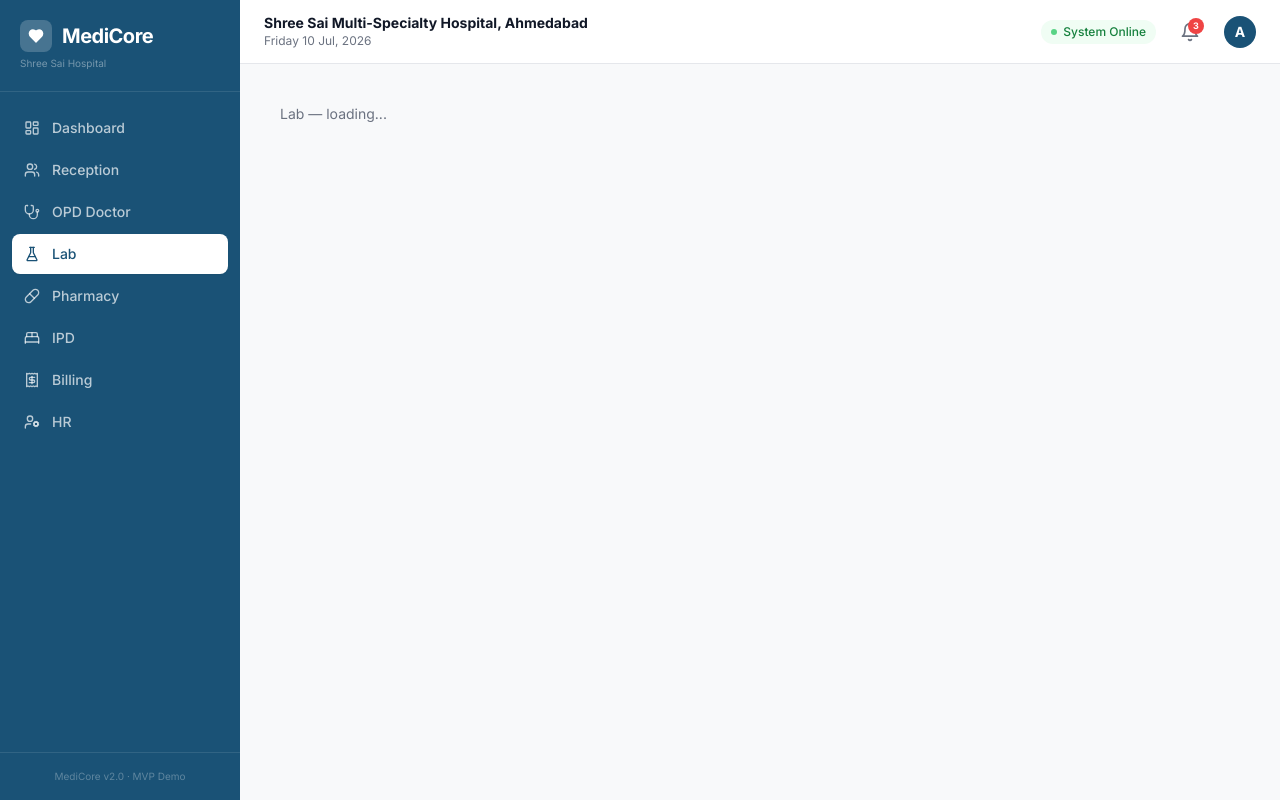
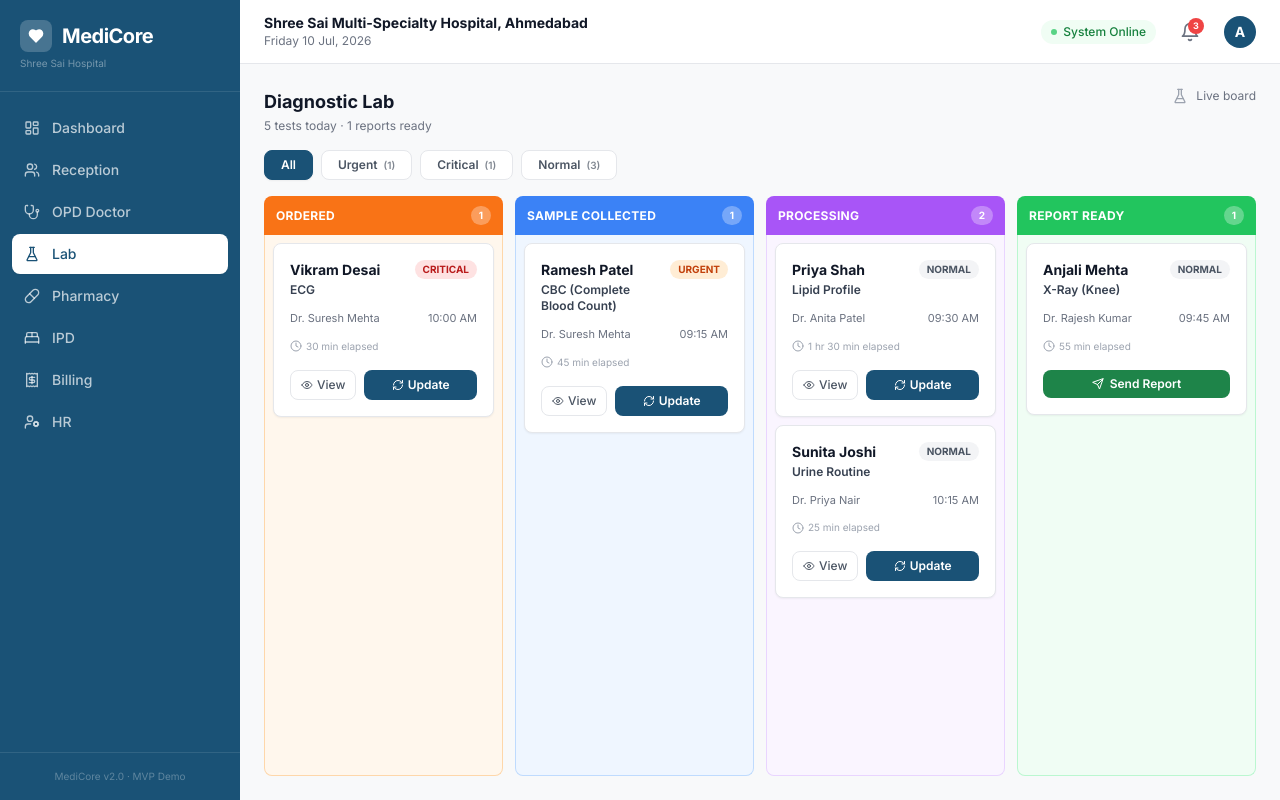
Before and after one commit to vivekmallik1123/medicore-app, a React (Vite) app: page /lab in a window 1280 px wide. Built offline with nearby package versions, Linux system fonts and the light colour scheme.

Commit message:
feat: build Lab page — kanban board with 4 columns, filters, elapsed timers, move-to-next action

```diff
--- a/src/pages/Lab.jsx
+++ b/src/pages/Lab.jsx
@@ -1,4 +1,235 @@
-// Placeholder — full implementation in next prompt
+import { useState, useEffect } from 'react'
+import { Eye, RefreshCw, Send, Clock, FlaskConical } from 'lucide-react'
+import { LAB_TESTS } from '../data/mockData.js'
+
+// ─── Constants ────────────────────────────────────────────────────────────────
+
+const COLUMNS = [
+  {
+    key:    'Ordered',
+    label:  'Ordered',
+    color:  'bg-orange-500',
+    light:  'bg-orange-50',
+    border: 'border-orange-200',
+    text:   'text-orange-700',
+    count:  'bg-orange-100 text-orange-700',
+  },
+  {
+    key:    'SampleCollected',
+    label:  'Sample Collected',
+    color:  'bg-blue-500',
+    light:  'bg-blue-50',
+    border: 'border-blue-200',
+    text:   'text-blue-700',
+    count:  'bg-blue-100 text-blue-700',
+  },
+  {
+    key:    'Processing',
+    label:  'Processing',
+    color:  'bg-purple-500',
+    light:  'bg-purple-50',
+    border: 'border-purple-200',
+    text:   'text-purple-700',
+    count:  'bg-purple-100 text-purple-700',
+  },
+  {
+    key:    'ReportReady',
+    label:  'Report Ready',
+    color:  'bg-green-500',
+    light:  'bg-green-50',
+    border: 'border-green-200',
+    text:   'text-green-700',
+    count:  'bg-green-100 text-green-700',
+  },
+]
+
+const PRIORITY_BADGE = {
+  Critical: 'bg-red-100 text-red-700',
+  Urgent:   'bg-orange-100 text-orange-700',
+  Normal:   'bg-gray-100 text-gray-600',
+}
+
+// Elapsed times (static mock)
+const ELAPSED = {
+  1: '45 min',
+  2: '1 hr 30 min',
+  3: '55 min',
+  4: '30 min',
+  5: '25 min',
+}
+
+// ─── Helpers ────────────────────────────────────────────────────────────────────
+
+function ElapsedTimer({ testId }) {
+  const [secs, setSecs] = useState(0)
+  useEffect(() => {
+    const t = setInterval(() => setSecs((s) => s + 1), 1000)
+    return () => clearInterval(t)
+  }, [])
+  const base = ELAPSED[testId] || '0 min'
+  return (
+    <span className="flex items-center gap-1 text-[10px] text-gray-400">
+      <Clock className="w-3 h-3" />
+      {base} elapsed
+    </span>
+  )
+}
+
+// ─── Lab Card ─────────────────────────────────────────────────────────────────────
+
+function LabCard({ test, onMove }) {
+  const isReady = test.status === 'ReportReady'
+
+  return (
+    <div className="bg-white rounded-lg border border-[#E5E7EB] shadow-sm p-4 space-y-3">
+      {/* Top row */}
+      <div className="flex items-start justify-between gap-2">
+        <div className="min-w-0">
+          <p className="text-sm font-bold text-gray-900 truncate">{test.patient}</p>
+          <p className="text-xs font-semibold text-gray-700 mt-0.5">{test.test}</p>
+        </div>
+        <span className={`text-[10px] font-bold px-2 py-0.5 rounded-full flex-shrink-0 ${
+          PRIORITY_BADGE[test.priority] || PRIORITY_BADGE.Normal
+        }`}>
+          {test.priority.toUpperCase()}
+        </span>
+      </div>
+
+      {/* Doctor + time */}
+      <div className="flex items-center justify-between">
+        <p className="text-[11px] text-gray-500">{test.orderedBy}</p>
+        <p className="text-[11px] text-gray-500">{test.orderedAt}</p>
+      </div>
+
+      {/* Elapsed */}
+      <ElapsedTimer testId={test.id} />
+
+      {/* Actions */}
+      <div className="flex gap-2 pt-1">
+        {isReady ? (
+          <button className="flex-1 flex items-center justify-center gap-1.5 bg-[#1E8449] text-white text-xs font-semibold py-1.5 rounded-lg hover:bg-[#196F3D] transition-colors">
+            <Send className="w-3 h-3" /> Send Report
+          </button>
+        ) : (
+          <>
+            <button className="flex items-center gap-1 border border-[#E5E7EB] text-gray-600 text-xs font-medium px-2.5 py-1.5 rounded-lg hover:bg-[#F8F9FA] transition-colors">
+              <Eye className="w-3 h-3" /> View
+            </button>
+            <button
+              onClick={() => onMove(test.id)}
+              className="flex-1 flex items-center justify-center gap-1 bg-[#1A5276] text-white text-xs font-semibold py-1.5 rounded-lg hover:bg-[#154360] transition-colors"
+            >
+              <RefreshCw className="w-3 h-3" /> Update
+            </button>
+          </>
+        )}
+      </div>
+    </div>
+  )
+}
+
+// ─── Kanban Column ───────────────────────────────────────────────────────────────────
+
+function KanbanColumn({ col, tests, onMove }) {
+  return (
+    <div className="flex flex-col min-h-0">
+      {/* Column header */}
+      <div className={`flex items-center justify-between px-3 py-2.5 rounded-t-lg ${col.color}`}>
+        <span className="text-xs font-bold text-white uppercase tracking-wide">{col.label}</span>
+        <span className="text-[10px] font-bold bg-white/30 text-white px-2 py-0.5 rounded-full">
+          {tests.length}
+        </span>
+      </div>
+
+      {/* Cards */}
+      <div className={`flex-1 overflow-y-auto p-2 space-y-2 rounded-b-lg border border-t-0 ${col.border} ${col.light} min-h-[120px]`}>
+        {tests.length === 0 && (
+          <div className="flex items-center justify-center h-20">
+            <p className="text-xs text-gray-400">No tests</p>
+          </div>
+        )}
+        {tests.map((t) => (
+          <LabCard key={t.id} test={t} onMove={onMove} />
+        ))}
+      </div>
+    </div>
+  )
+}
+
+// ─── Status progression ────────────────────────────────────────────────────────────────
+
+const STATUS_ORDER = ['Ordered', 'SampleCollected', 'Processing', 'ReportReady']
+
+function nextStatus(current) {
+  const idx = STATUS_ORDER.indexOf(current)
+  return idx < STATUS_ORDER.length - 1 ? STATUS_ORDER[idx + 1] : current
+}
+
+// ─── Main Page ───────────────────────────────────────────────────────────────
+
+const FILTERS = ['All', 'Urgent', 'Critical', 'Normal']
+
 export default function Lab() {
-  return <div className="text-gray-500 text-sm p-4">Lab — loading...</div>
+  const [tests,  setTests]  = useState(LAB_TESTS)
+  const [filter, setFilter] = useState('All')
+
+  const filtered = filter === 'All'
+    ? tests
+    : tests.filter((t) => t.priority === filter)
+
+  const moveTest = (id) => {
+    setTests((prev) =>
+      prev.map((t) => t.id === id ? { ...t, status: nextStatus(t.status) } : t)
+    )
+  }
+
+  return (
+    <div className="flex flex-col space-y-4" style={{ height: 'calc(100vh - 64px - 48px)' }}>
+      {/* Header */}
+      <div className="flex items-start justify-between flex-shrink-0">
+        <div>
+          <h2 className="text-lg font-bold text-gray-900">Diagnostic Lab</h2>
+          <p className="text-xs text-gray-500 mt-0.5">{tests.length} tests today · {tests.filter(t => t.status === 'ReportReady').length} reports ready</p>
+        </div>
+        <div className="flex items-center gap-2">
+          <FlaskConical className="w-4 h-4 text-gray-400" />
+          <span className="text-xs text-gray-500">Live board</span>
+        </div>
+      </div>
+
+      {/* Filter buttons */}
+      <div className="flex gap-2 flex-shrink-0">
+        {FILTERS.map((f) => (
+          <button
+            key={f}
+            onClick={() => setFilter(f)}
+            className={`px-4 py-1.5 rounded-lg text-xs font-semibold border transition-all ${
+              filter === f
+                ? 'bg-[#1A5276] text-white border-[#1A5276] shadow-sm'
+                : 'bg-white text-gray-600 border-[#E5E7EB] hover:bg-[#F8F9FA]'
+            }`}
+          >
+            {f}
+            {f !== 'All' && (
+              <span className="ml-1.5 text-[10px] opacity-70">
+                ({tests.filter(t => t.priority === f).length})
+              </span>
+            )}
+          </button>
+        ))}
+      </div>
+
+      {/* Kanban board */}
+      <div className="grid grid-cols-4 gap-3 flex-1 min-h-0">
+        {COLUMNS.map((col) => (
+          <KanbanColumn
+            key={col.key}
+            col={col}
+            tests={filtered.filter((t) => t.status === col.key)}
+            onMove={moveTest}
+          />
+        ))}
+      </div>
+    </div>
+  )
 }
```
